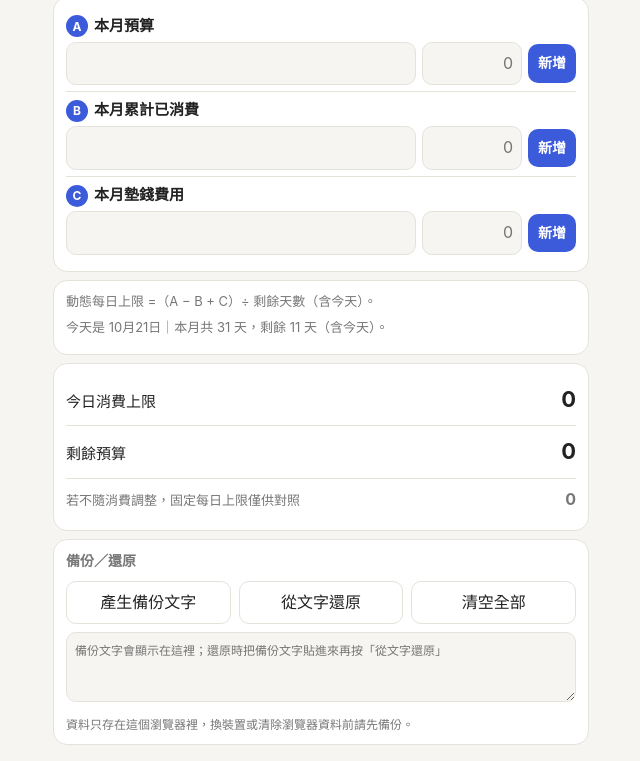
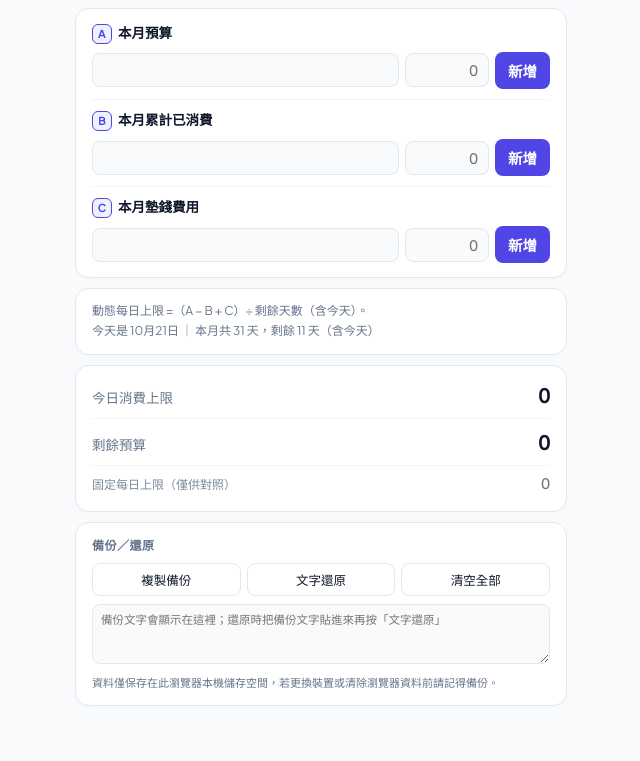
Before and after one commit to ollie-glitch-code/daily-limit, a plain HTML site: page index.html in a window 1280 px wide. Shown: the part 50-811 px from the top of the page, without its empty margins (319-959 px from the left). Drawn offline with Linux system fonts and the light colour scheme.

Commit message:
Add files via upload

```diff
--- a/index.html
+++ b/index.html
@@ -4,45 +4,298 @@
 <meta charset="utf-8">
 <meta name="viewport" content="width=device-width, initial-scale=1, viewport-fit=cover">
 <title>每日消費上限</title>
+<link rel="preconnect" href="https://fonts.googleapis.com">
+<link rel="preconnect" href="https://fonts.gstatic.com" crossorigin>
+<link href="https://fonts.googleapis.com/css2?family=Plus+Jakarta+Sans:wght@400;500;600;700&display=swap" rel="stylesheet">
 <style>
-:root{box-sizing:border-box;padding-top:env(safe-area-inset-top,0px);padding-bottom:env(safe-area-inset-bottom,0px);
---bg:#f6f5f1;--card:#fff;--tx:#222;--mut:#777;--line:#e4e2da;--ok:#2f8f5b;--bad:#d1453b;--pri:#3b5bdb}
-html{scroll-padding-top:env(safe-area-inset-top,0px)}
-@media (prefers-color-scheme:dark){:root:not([data-theme="light"]){--bg:#17181b;--card:#222428;--tx:#eceae4;--mut:#9a9a94;--line:#35373c;--ok:#4cc38a;--bad:#ff6b60;--pri:#7c93ff}}
-:root[data-theme="dark"]{--bg:#17181b;--card:#222428;--tx:#eceae4;--mut:#9a9a94;--line:#35373c;--ok:#4cc38a;--bad:#ff6b60;--pri:#7c93ff}
-*{box-sizing:border-box}
-html,body{overflow-x:hidden}
-body{margin:0;background:var(--bg);color:var(--tx);font:15px/1.6 -apple-system,"PingFang TC","Noto Sans TC","Microsoft JhengHei",sans-serif}
-main{max-width:560px;margin:0 auto;padding:8px 12px}
-h1{font-size:18px;text-align:center;margin:2px 0 8px}
-.card{background:var(--card);border:1px solid var(--line);border-radius:14px;padding:10px 12px;margin-bottom:8px}
-.item{display:grid;grid-template-columns:auto 1fr;gap:4px 10px;align-items:center;padding:6px 0;border-top:1px solid var(--line)}
-.item:first-of-type{border-top:0}
-.tag{display:inline-flex;width:22px;height:22px;border-radius:50%;background:var(--pri);color:#fff;font-size:12px;font-weight:700;align-items:center;justify-content:center;margin-right:6px}
-.nm{font-weight:600}
-.ctl{grid-column:1/-1;display:flex;gap:6px;align-items:center;flex-wrap:nowrap}
-.ctl .main{flex:1 1 0;min-width:0}
-.ctl .quick{display:flex;gap:6px;align-items:center;flex:none}
-.ctl .quick span{font-size:11px;color:var(--mut);white-space:nowrap}
-.ctl .quick input{width:100px;flex:none;padding:8px 8px}
-.ctl .quick button{flex:none;padding:8px 10px;font-size:14px}
-input[type=number]{-moz-appearance:textfield;appearance:textfield}
-input::-webkit-outer-spin-button,input::-webkit-inner-spin-button{-webkit-appearance:none;margin:0}
-input,button{font:inherit;font-size:16px;color:var(--tx);background:var(--bg);border:1px solid var(--line);border-radius:10px;padding:8px 10px;width:100%;min-width:0}
-input{text-align:right}
-button{width:auto;background:var(--pri);color:#fff;border:0;font-weight:600;cursor:pointer;white-space:nowrap}
-button.ghost{width:100%;background:transparent;color:var(--tx);border:1px solid var(--line);font-weight:400}
-.note{font-size:13px;color:var(--mut);margin:0 0 6px}
-.res{display:flex;justify-content:space-between;align-items:baseline;padding:8px 0;border-top:1px solid var(--line)}
-.res:first-of-type{border-top:0}
-.res b{font-size:22px}
-.res.s b{font-size:16px}
-.res.s{color:var(--mut);font-size:13px}
-.bad{color:var(--bad)}.ok{color:var(--ok)}
-.row3{display:grid;grid-template-columns:repeat(3,1fr);gap:8px}
-textarea{width:100%;min-height:70px;margin-top:8px;font:12px monospace;background:var(--bg);color:var(--tx);border:1px solid var(--line);border-radius:10px;padding:8px}
-.hint{font-size:12px;color:var(--mut);margin-top:6px}
-h2{font-size:14px;color:var(--mut);margin:0 0 8px}
+:root {
+  box-sizing: border-box;
+  padding-top: env(safe-area-inset-top, 0px);
+  padding-bottom: env(safe-area-inset-bottom, 0px);
+
+  --bg: #f8fafc;
+  --card: #ffffff;
+  --tx: #0f172a;
+  --mut: #64748b;
+  --line: #e2e8f0;
+  --line-subtle: #f1f5f9;
+  --focus-ring: rgba(79, 70, 229, 0.15);
+
+  --pri: #4f46e5;
+  --pri-hover: #4338ca;
+  --pri-light: #eef2ff;
+
+  --ok: #059669;
+  --bad: #e11d48;
+
+  --radius-sm: 8px;
+  --radius-md: 14px;
+}
+
+@media (prefers-color-scheme: dark) {
+  :root:not([data-theme="light"]) {
+    --bg: #090a0f;
+    --card: #12141c;
+    --tx: #f1f5f9;
+    --mut: #8b9bb4;
+    --line: #202636;
+    --line-subtle: #171b26;
+    --focus-ring: rgba(99, 102, 241, 0.25);
+    --pri: #6366f1;
+    --pri-hover: #4f46e5;
+    --pri-light: #181d33;
+    --ok: #10b981;
+    --bad: #f43f5e;
+  }
+}
+
+:root[data-theme="dark"] {
+  --bg: #090a0f;
+  --card: #12141c;
+  --tx: #f1f5f9;
+  --mut: #8b9bb4;
+  --line: #202636;
+  --line-subtle: #171b26;
+  --focus-ring: rgba(99, 102, 241, 0.25);
+  --pri: #6366f1;
+  --pri-hover: #4f46e5;
+  --pri-light: #181d33;
+  --ok: #10b981;
+  --bad: #f43f5e;
+}
+
+* { box-sizing: border-box; }
+html, body { overflow-x: hidden; }
+
+body {
+  margin: 0;
+  background: var(--bg);
+  color: var(--tx);
+  font-family: 'Plus Jakarta Sans', -apple-system, BlinkMacSystemFont, "Segoe UI", "PingFang TC", "Noto Sans TC", sans-serif;
+  font-size: 14.5px;
+  line-height: 1.5;
+  -webkit-font-smoothing: antialiased;
+  -moz-osx-font-smoothing: grayscale;
+}
+
+main {
+  max-width: 520px;
+  margin: 0 auto;
+  padding: 16px 14px 36px;
+}
+
+h1 {
+  font-size: 17px;
+  font-weight: 700;
+  letter-spacing: -0.02em;
+  text-align: center;
+  margin: 0 0 16px;
+  color: var(--tx);
+  display: flex;
+  align-items: center;
+  justify-content: center;
+  gap: 8px;
+}
+
+h1::after, h1::before {
+  content: "";
+  height: 1px;
+  width: 20px;
+  background: var(--line);
+}
+
+.card {
+  background: var(--card);
+  border: 1px solid var(--line);
+  border-radius: var(--radius-md);
+  padding: 14px 16px;
+  margin-bottom: 10px;
+  box-shadow: 0 1px 3px rgba(0, 0, 0, 0.02);
+}
+
+.item {
+  display: grid;
+  grid-template-columns: auto 1fr;
+  gap: 8px 10px;
+  align-items: center;
+  padding: 10px 0;
+  border-top: 1px solid var(--line-subtle);
+}
+.item:first-of-type { border-top: 0; padding-top: 0; }
+.item:last-of-type { padding-bottom: 0; }
+
+.tag {
+  display: inline-flex;
+  width: 20px;
+  height: 20px;
+  border-radius: 6px;
+  background: var(--pri-light);
+  color: var(--pri);
+  border: 1px solid currentColor;
+  font-size: 11px;
+  font-weight: 700;
+  align-items: center;
+  justify-content: center;
+  margin-right: 6px;
+}
+
+.nm {
+  font-weight: 600;
+  font-size: 13.5px;
+  color: var(--tx);
+}
+
+.ctl {
+  grid-column: 1 / -1;
+  display: flex;
+  gap: 6px;
+  align-items: center;
+}
+.ctl .main { flex: 1 1 0; min-width: 0; }
+.ctl .quick { display: flex; gap: 6px; align-items: center; flex: none; }
+.ctl .quick input { width: 84px; }
+
+input[type=number] { -moz-appearance: textfield; appearance: textfield; }
+input::-webkit-outer-spin-button, input::-webkit-inner-spin-button { -webkit-appearance: none; margin: 0; }
+
+input, button {
+  font-family: inherit;
+  font-size: 14.5px;
+  color: var(--tx);
+  background: var(--bg);
+  border: 1px solid var(--line);
+  border-radius: var(--radius-sm);
+  padding: 7px 10px;
+  transition: all 0.15s ease-in-out;
+}
+
+input {
+  text-align: right;
+  font-variant-numeric: tabular-nums;
+  font-feature-settings: "tnum";
+  font-weight: 500;
+}
+
+input:focus {
+  outline: none;
+  border-color: var(--pri);
+  box-shadow: 0 0 0 3px var(--focus-ring);
+  background: var(--card);
+}
+
+button {
+  background: var(--pri);
+  color: #ffffff;
+  border: 1px solid transparent;
+  font-weight: 600;
+  cursor: pointer;
+  white-space: nowrap;
+  padding: 7px 12px;
+}
+button:hover { background: var(--pri-hover); }
+button:active { transform: scale(0.98); }
+
+button.ghost {
+  width: 100%;
+  background: transparent;
+  color: var(--tx);
+  border: 1px solid var(--line);
+  font-weight: 500;
+}
+button.ghost:hover {
+  background: var(--line-subtle);
+}
+
+.note {
+  font-size: 12px;
+  color: var(--mut);
+  margin: 0 0 3px;
+  line-height: 1.4;
+}
+.note:last-child { margin-bottom: 0; }
+
+.res {
+  display: flex;
+  justify-content: space-between;
+  align-items: baseline;
+  padding: 8px 0;
+  border-top: 1px solid var(--line-subtle);
+}
+.res:first-of-type { border-top: 0; padding-top: 0; }
+
+.res span {
+  font-size: 13.5px;
+  color: var(--mut);
+  font-weight: 500;
+}
+
+.res b {
+  font-size: 20px;
+  font-weight: 700;
+  letter-spacing: -0.02em;
+  font-variant-numeric: tabular-nums;
+  font-feature-settings: "tnum";
+}
+
+.res.sub {
+  padding-top: 7px;
+  padding-bottom: 2px;
+}
+.res.sub span {
+  font-size: 12px;
+  color: var(--mut);
+  opacity: 0.85;
+}
+.res.sub b {
+  font-size: 14.5px;
+  font-weight: 500;
+  color: var(--mut);
+  letter-spacing: 0;
+}
+
+.bad { color: var(--bad) !important; }
+.ok { color: var(--ok) !important; }
+
+h2 {
+  font-size: 12px;
+  font-weight: 600;
+  color: var(--mut);
+  letter-spacing: 0.04em;
+  margin: 0 0 8px;
+}
+
+.row3 {
+  display: grid;
+  grid-template-columns: repeat(3, 1fr);
+  gap: 6px;
+}
+.row3 button { font-size: 12.5px; padding: 6px 4px; }
+
+textarea {
+  width: 100%;
+  min-height: 60px;
+  margin-top: 8px;
+  font-family: ui-monospace, SFMono-Regular, Menlo, Consolas, monospace;
+  font-size: 11.5px;
+  background: var(--bg);
+  color: var(--tx);
+  border: 1px solid var(--line);
+  border-radius: var(--radius-sm);
+  padding: 6px 8px;
+  resize: vertical;
+}
+textarea:focus {
+  outline: none;
+  border-color: var(--pri);
+  box-shadow: 0 0 0 3px var(--focus-ring);
+}
+
+.hint {
+  font-size: 11px;
+  color: var(--mut);
+  margin-top: 6px;
+  line-height: 1.4;
+}
 </style>
 </head>
 <body>
@@ -60,69 +313,111 @@ h2{font-size:14px;color:var(--mut);margin:0 0 8px}
 <div class="card">
   <div class="res"><span>今日消費上限</span><b id="rDaily">0</b></div>
   <div class="res"><span>剩餘預算</span><b id="rLeft">0</b></div>
-  <div class="res s"><span>若不隨消費調整，固定每日上限僅供對照</span><b id="rFixed">0</b></div>
+  <div class="res sub"><span>固定每日上限（僅供對照）</span><b id="rFixed">0</b></div>
 </div>
 
 <div class="card">
   <h2>備份／還原</h2>
   <div class="row3">
-    <button class="ghost" id="exBtn">產生備份文字</button>
-    <button class="ghost" id="imBtn">從文字還原</button>
+    <button class="ghost" id="exBtn">複製備份</button>
+    <button class="ghost" id="imBtn">文字還原</button>
     <button class="ghost" id="clrBtn">清空全部</button>
   </div>
-  <textarea id="bk" placeholder="備份文字會顯示在這裡；還原時把備份文字貼進來再按「從文字還原」"></textarea>
-  <div class="hint">資料只存在這個瀏覽器裡，換裝置或清除瀏覽器資料前請先備份。</div>
+  <textarea id="bk" placeholder="備份文字會顯示在這裡；還原時把備份文字貼進來再按「文字還原」"></textarea>
+  <div class="hint">資料僅保存在此瀏覽器本機儲存空間，若更換裝置或清除瀏覽器資料前請記得備份。</div>
 </div>
 </main>
 
 <script>
 (function(){
-var KEY="daily-limit-blank-v1";
+// 改用 v2 鍵名，避免讀取到先前的舊快取數值
+var KEY="daily-limit-blank-v2";
 var FIELDS=[{k:"a",t:"A",n:"本月預算"},{k:"b",t:"B",n:"本月累計已消費"},{k:"c",t:"C",n:"本月墊錢費用"}];
-var S={a:0,b:0,c:0};
+var S={a:"",b:"",c:""};
+
 function $(i){return document.getElementById(i)}
-function load(){try{var r=localStorage.getItem(KEY);if(r){var o=JSON.parse(r);FIELDS.forEach(function(f){S[f.k]=Number(o[f.k])||0})}}catch(e){}}
+
+function load(){
+  try{
+    var r=localStorage.getItem(KEY);
+    if(r){
+      var o=JSON.parse(r);
+      FIELDS.forEach(function(f){
+        S[f.k]=(o[f.k]!==undefined && o[f.k]!=="") ? o[f.k] : "";
+      });
+    }
+  }catch(e){}
+}
+
 function save(){try{localStorage.setItem(KEY,JSON.stringify(S))}catch(e){}}
-function fmt(n){return Math.round(n).toLocaleString("zh-TW")}
+
+function fmt(n){
+  if(isNaN(n)) return "0";
+  return Math.round(n).toLocaleString("zh-TW");
+}
+
 function build(){
   $("inputs").innerHTML=FIELDS.map(function(f){
     return '<div class="item"><div class="nm"><span class="tag">'+f.t+'</span>'+f.n+'</div><div></div>'+
-    '<div class="ctl"><input class="main" type="number" inputmode="decimal" id="v_'+f.k+'" aria-label="'+f.n+'">'+
+    '<div class="ctl"><input class="main" type="number" inputmode="decimal" id="v_'+f.k+'" placeholder="" aria-label="'+f.n+'">'+
     '<div class="quick"><input type="number" inputmode="decimal" id="q_'+f.k+'" placeholder="0"><button data-k="'+f.k+'">新增</button></div></div></div>';
   }).join("");
+
   FIELDS.forEach(function(f){
-    $("v_"+f.k).value=S[f.k]||"";
-    $("v_"+f.k).oninput=function(){S[f.k]=Number(this.value)||0;save();calc()};
+    $("v_"+f.k).value=(S[f.k]!==undefined && S[f.k]!=="") ? S[f.k] : "";
+    $("v_"+f.k).oninput=function(){
+      S[f.k]=this.value.trim()==="" ? "" : Number(this.value);
+      save();calc();
+    };
   });
+
   $("inputs").onclick=function(ev){
     var k=ev.target.getAttribute&&ev.target.getAttribute("data-k");
     if(!k)return;
     var q=Number($("q_"+k).value)||0;
     if(!q)return;
-    S[k]=(Number(S[k])||0)+q;$("v_"+k).value=S[k];$("q_"+k).value="";save();calc();
+    var cur = (S[k]==="" || S[k]===undefined) ? 0 : Number(S[k]);
+    S[k]=cur+q;
+    $("v_"+k).value=S[k];
+    $("q_"+k).value="";
+    save();calc();
   };
 }
+
 function calc(){
   var d=new Date(),y=d.getFullYear(),m=d.getMonth(),day=d.getDate();
   var total=new Date(y,m+1,0).getDate(),left=total-day+1;
-  $("dateLine").textContent="今天是 "+(m+1)+"月"+day+"日｜本月共 "+total+" 天，剩餘 "+left+" 天（含今天）。";
-  var rest=S.a-S.b+S.c,daily=rest/left;
+  $("dateLine").textContent="今天是 "+(m+1)+"月"+day+"日 ｜ 本月共 "+total+" 天，剩餘 "+left+" 天（含今天）";
+
+  var valA = S.a==="" ? 0 : Number(S.a);
+  var valB = S.b==="" ? 0 : Number(S.b);
+  var valC = S.c==="" ? 0 : Number(S.c);
+
+  var rest=valA-valB+valC, daily=rest/left;
   var el=$("rDaily");el.textContent=fmt(daily);el.className=daily<0?"bad":"";
   var rl=$("rLeft");rl.textContent=fmt(rest);rl.className=rest<0?"bad":"";
-  $("rFixed").textContent=fmt(S.a/total);
+  $("rFixed").textContent=fmt(valA/total);
 }
+
 function init(){
   $("nojs").style.display="none";
   load();build();calc();
   $("exBtn").onclick=function(){$("bk").value=JSON.stringify(S);$("bk").select();try{document.execCommand("copy")}catch(e){}};
   $("imBtn").onclick=function(){
     try{var o=JSON.parse($("bk").value);if(!o||typeof o!=="object")throw 0;
-      FIELDS.forEach(function(f){S[f.k]=Number(o[f.k])||0;$("v_"+f.k).value=S[f.k]||""});
+      FIELDS.forEach(function(f){
+        S[f.k]=(o[f.k]!==undefined && o[f.k]!=="") ? Number(o[f.k]) : "";
+        $("v_"+f.k).value=S[f.k];
+      });
       save();calc();$("bk").value="";
     }catch(e){alert("備份文字格式不正確")}
   };
   $("clrBtn").onclick=function(){
-    if(confirm("確定清空所有數字？此動作無法復原")){S={a:0,b:0,c:0};FIELDS.forEach(function(f){$("v_"+f.k).value=""});save();calc()}
+    if(confirm("確定清空所有數字？此動作無法復原")){
+      S={a:"",b:"",c:""};
+      FIELDS.forEach(function(f){$("v_"+f.k).value=""});
+      save();calc();
+    }
   };
 }
 init();
```
